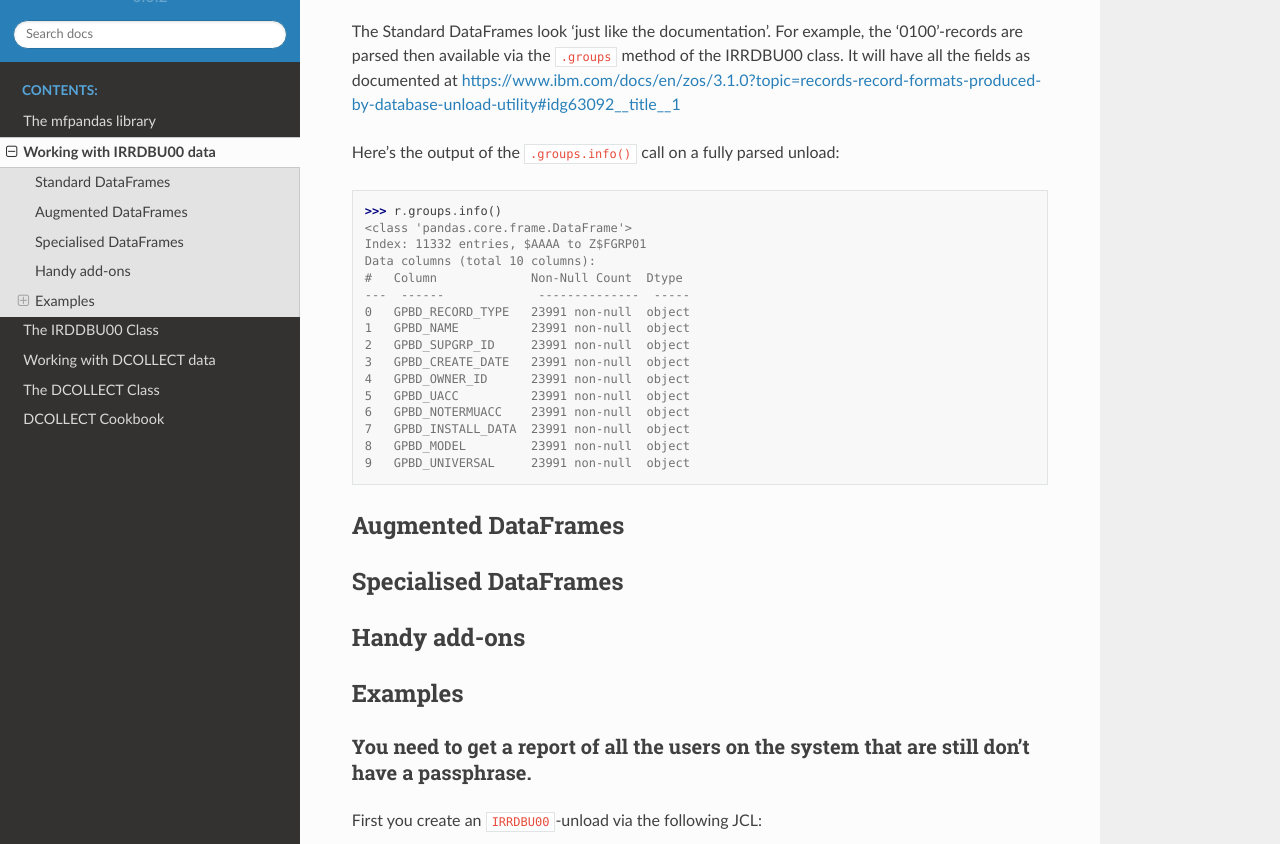
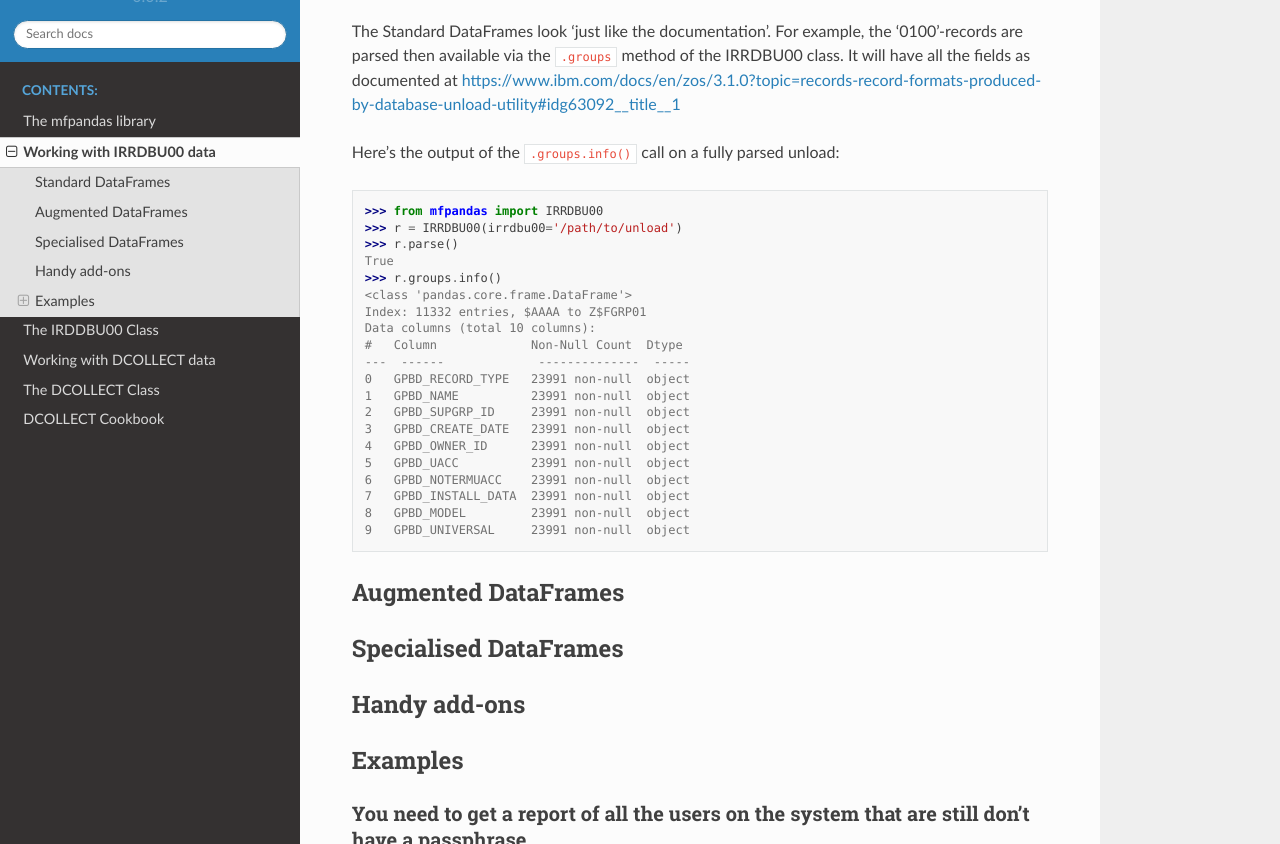
Before and after one commit to wizardofzos/mfpandas, a Sphinx documentation site: the page built from docs/irrdbu00.rst, in a window 1280 px wide and 900 px high, scrolled down 627 px, cut to the strip 56-900 px from the top of the window. Built offline with Sphinx 7.4.7 and the Read the Docs theme 2.0.0, drawn with Linux system fonts in a browser that asks for light colours.

Commit message:
Bit more docs

```diff
--- a/docs/irrdbu00.rst
+++ b/docs/irrdbu00.rst
@@ -34,6 +34,10 @@ It will have all the fields as documented at https://www.ibm.com/docs/en/zos/3.1
 
 Here's the output of the ``.groups.info()`` call on a fully parsed unload::
 
+    >>> from mfpandas import IRRDBU00
+    >>> r = IRRDBU00(irrdbu00='/path/to/unload')
+    >>> r.parse()
+    True
     >>> r.groups.info()
     <class 'pandas.core.frame.DataFrame'>
     Index: 11332 entries, $AAAA to Z$FGRP01
```
